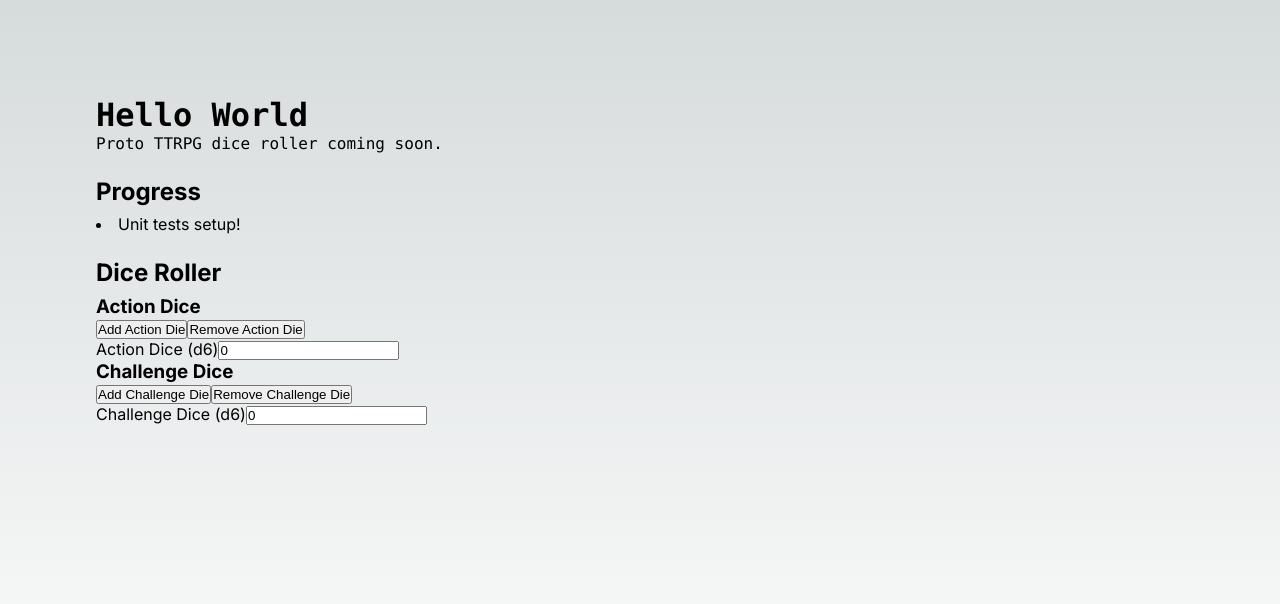
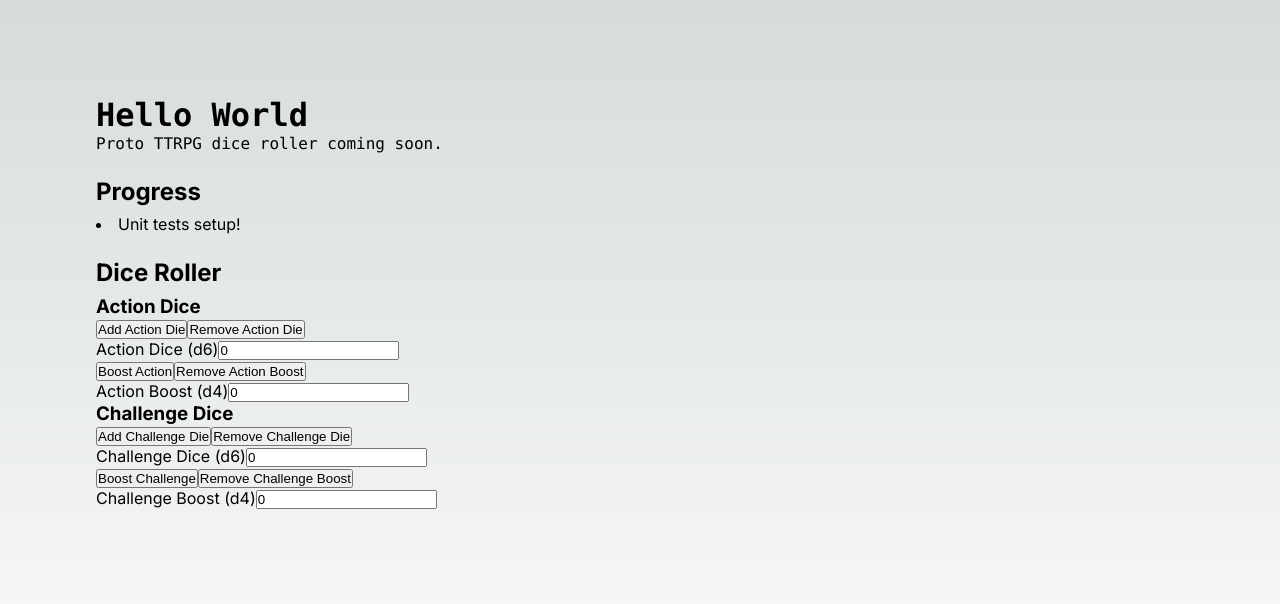
Before and after one commit to pirate-matt/proto-dice, a Next.js app: page / in a window 1280 px wide. Shown: the top 604 px of the page. Built offline with nearby package versions, Linux system fonts and the light colour scheme.

Commit message:
Can set number of action and challenge boost dice

```diff
--- a/components/dice-roller.tsx
+++ b/components/dice-roller.tsx
@@ -7,8 +7,13 @@ import { useId, useReducer } from "react";
 const ACTIONS = {
   addActionDie: 'addActionDie',
   removeActionDie: 'removeActionDie',
+  boostAction: 'boostAction',
+  removeActionBoost: 'removeActionBoost',
+
   addChallengeDie: 'addChallengeDie',
   removeChallengeDie: 'removeChallengeDie',
+  boostChallenge: 'boostChallenge',
+  removeChallengeBoost: 'removeChallengeBoost',
 } as const;
 type DiceRollerAction = keyof typeof ACTIONS;
 
@@ -43,6 +48,7 @@ function diceRollerReducer(
 ): State {
 
   switch(action) {
+    // -- Action Dice --
     // ADD Action d6
     case ACTIONS.addActionDie:
       return {
@@ -59,8 +65,8 @@ function diceRollerReducer(
     // REMOVE Action d6
     case ACTIONS.removeActionDie:
       let actionDieRemoved = false;
-      const oneLessActionDie = actionDice.filter((actionDie) => {
-        if (!actionDieRemoved && actionDie.type === 'action') {
+      const oneLessActionDie = actionDice.filter(({ type }) => {
+        if (!actionDieRemoved && type === 'action') {
           actionDieRemoved = true;
           return false;
         }
@@ -70,6 +76,34 @@ function diceRollerReducer(
         actionDice: oneLessActionDie.map((actionDie) => ({ ...actionDie })),
         challengeDice: challengeDice.map((challengeDie) => ({ ...challengeDie })),
       };
+    // BOOST Action (d4)
+    case ACTIONS.boostAction:
+      return {
+        actionDice: [
+          ...actionDice.map((actionDie) => ({ ...actionDie })),
+          {
+            type: 'boost',
+            isRolling: false,
+            isCanceled: false,
+          },
+        ],
+        challengeDice: challengeDice.map((challengeDie) => ({ ...challengeDie })),
+      };
+    // Remove Action BOOST (d4)
+    case ACTIONS.removeActionBoost:
+      let actionBoostRemoved = false;
+      const oneLessActionBoost = actionDice.filter(({ type }) => {
+        if (!actionBoostRemoved && type === 'boost') {
+          actionBoostRemoved = true;
+          return false;
+        }
+        return true;
+      })
+      return {
+        actionDice: oneLessActionBoost.map((actionDie) => ({ ...actionDie })),
+        challengeDice: challengeDice.map((challengeDie) => ({ ...challengeDie })),
+      };
+    // -- Challenge Dice --
     // ADD Challenge d6
     case ACTIONS.addChallengeDie:
       return {
@@ -86,8 +120,8 @@ function diceRollerReducer(
     // REMOVE Challenge d6
     case ACTIONS.removeChallengeDie:
       let challengeDieRemoved = false;
-      const oneLessChallengeDie = challengeDice.filter((challengeDie) => {
-        if (!challengeDieRemoved && challengeDie.type === 'challenge') {
+      const oneLessChallengeDie = challengeDice.filter(({ type }) => {
+        if (!challengeDieRemoved && type === 'challenge') {
           challengeDieRemoved = true;
           return false;
         }
@@ -96,6 +130,33 @@ function diceRollerReducer(
       return {
         actionDice: actionDice.map((actionDie) => ({ ...actionDie })),
         challengeDice: oneLessChallengeDie.map((challengeDie) => ({ ...challengeDie })),
+      };
+    // BOOST Challenge (d4)
+    case ACTIONS.boostChallenge:
+      return {
+        actionDice: actionDice.map((actionDie) => ({ ...actionDie })),
+        challengeDice: [
+          ...challengeDice.map((challengeDie) => ({ ...challengeDie })),
+          {
+            type: 'boost',
+            isRolling: false,
+            isCanceled: false,
+          },
+        ],
+      };
+    // Remove Challenge BOOST (d4)
+    case ACTIONS.removeChallengeBoost:
+      let challengeBoostRemoved = false;
+      const oneLessChallengeBoost = challengeDice.filter(({ type }) => {
+        if (!challengeBoostRemoved && type === 'boost') {
+          challengeBoostRemoved = true;
+          return false;
+        }
+        return true;
+      })
+      return {
+        actionDice: actionDice.map((actionDie) => ({ ...actionDie })),
+        challengeDice: oneLessChallengeBoost.map((challengeDie) => ({ ...challengeDie })),
       };
   }
 }
@@ -111,26 +172,55 @@ export function DiceRoller() {
 
   const { actionDice, challengeDice } = state;
 
+  const actionD6Count = actionDice.filter(({ type }) => type === 'action').length;
+  const actionBoostCount = actionDice.length - actionD6Count;
+
+  const challengeD6Count = challengeDice.filter(({ type }) => type === 'challenge').length;
+  const challengeBoostCount = challengeDice.length - challengeD6Count;
+
   return (
     <section>
       <div>
         <h3>Action Dice</h3>
+        <div>
           <button onClick={() => dispatch(ACTIONS.addActionDie)}>Add Action Die</button>
           <button onClick={() => dispatch(ACTIONS.removeActionDie)}>Remove Action Die</button>
           <div>
             <label htmlFor={`${idPrefix}action-dice-count`}>Action Dice (d6)</label>
-          <input readOnly id={`${idPrefix}action-dice-count`} type="number" value={actionDice.length} />
+            <input readOnly id={`${idPrefix}action-dice-count`} type="number" value={actionD6Count} />
+          </div>
+        </div>
+
+        <div>
+          <button onClick={() => dispatch(ACTIONS.boostAction)}>Boost Action</button>
+          <button onClick={() => dispatch(ACTIONS.removeActionBoost)}>Remove Action Boost</button>
+          <div>
+            <label htmlFor={`${idPrefix}action-boost-count`}>Action Boost (d4)</label>
+            <input readOnly id={`${idPrefix}action-boost-count`} type="number" value={actionBoostCount} />
+          </div>
         </div>
       </div>
 
       <div>
         <h3>Challenge Dice</h3>
+        <div>
           <button onClick={() => dispatch(ACTIONS.addChallengeDie)}>Add Challenge Die</button>
           <button onClick={() => dispatch(ACTIONS.removeChallengeDie)}>Remove Challenge Die</button>
           <div>
             <label htmlFor={`${idPrefix}challenge-dice-count`}>Challenge Dice (d6)</label>
-          <input readOnly id={`${idPrefix}challenge-dice-count`} type="number" value={challengeDice.length} />
+            <input readOnly id={`${idPrefix}challenge-dice-count`} type="number" value={challengeD6Count} />
           </div>
+        </div>
+
+        <div>
+          <button onClick={() => dispatch(ACTIONS.boostChallenge)}>Boost Challenge</button>
+          <button onClick={() => dispatch(ACTIONS.removeChallengeBoost)}>Remove Challenge Boost</button>
+          <div>
+            <label htmlFor={`${idPrefix}challenge-boost-count`}>Challenge Boost (d4)</label>
+            <input readOnly id={`${idPrefix}challenge-boost-count`} type="number" value={challengeBoostCount} />
+          </div>
+        </div>
+
       </div>
 
     </section>
--- a/package.json
+++ b/package.json
@@ -7,7 +7,7 @@
     "build": "next build",
     "start": "next start",
     "lint": "next lint",
-    "unittest": "vitest"
+    "tdd": "vitest"
   },
   "dependencies": {
     "next": "14.2.5",
```
Also changed, not shown: 2 other files (tests, documents, lock files or other folders). Lines whose indentation alone changed are shown as unchanged.
